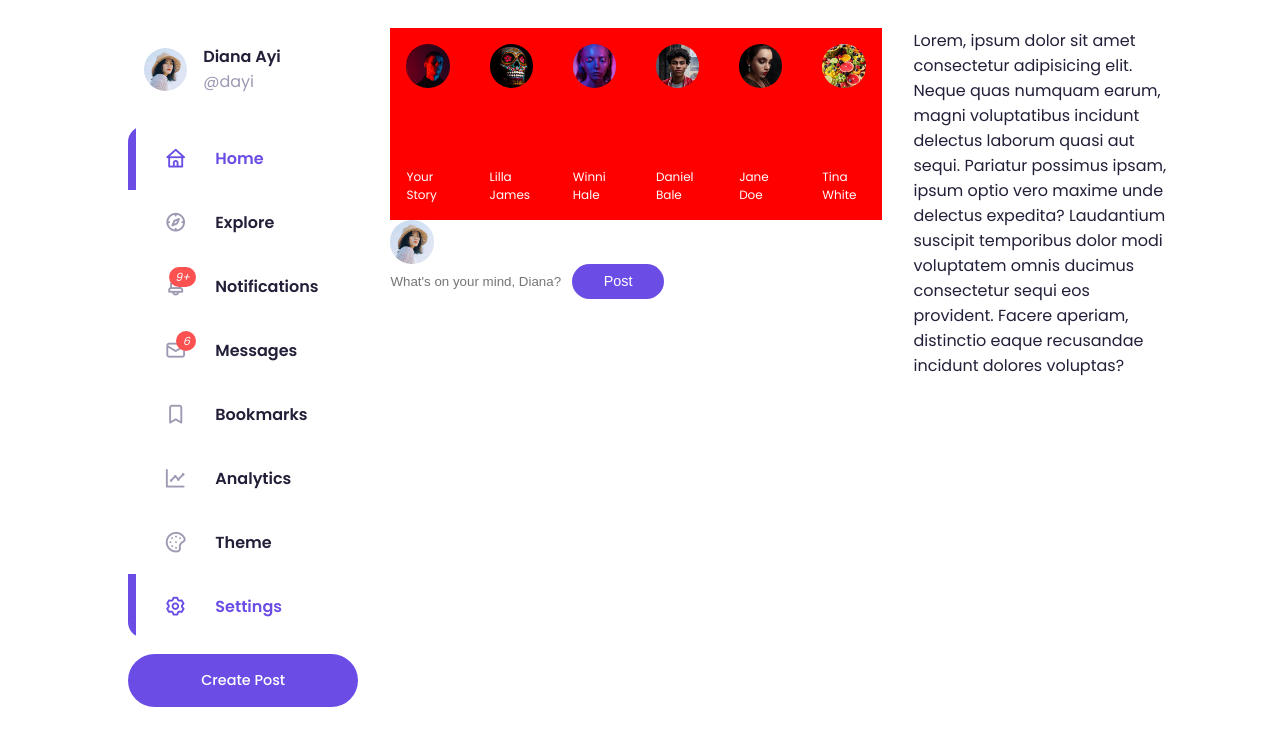
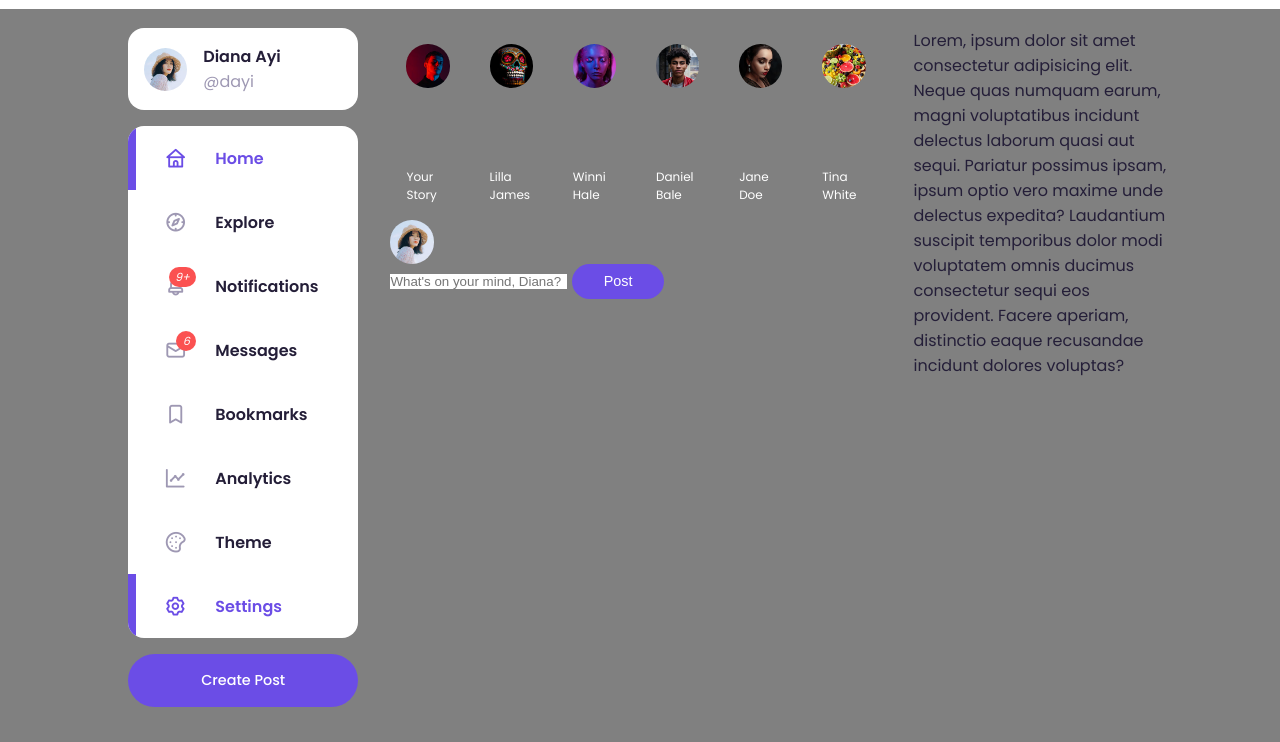
Before and after one commit to VincentMacauley/Responsive-Social-Media-Website, a plain HTML site: page index.html in a window 1280 px wide. Shown: the part 58-800 px from the top of the page. Drawn offline with nearby package versions, Linux system fonts and the light colour scheme.

Commit message:
Halfway through Main Page

```diff
--- a/style.css
+++ b/style.css
@@ -36,7 +36,7 @@
 body{
     font-family: 'Poppins', sans-serif;
     color: var(--color-dark);
-    background: var(--color-light);
+    background: gray;
     overflow-x: hidden;
 }
 
@@ -275,7 +275,6 @@ display: none;
     justify-content: space-between;
     height: 12rem;
     gap: 0.5rem;
-    background: red;
 }
 
 .middle .stories .story{
@@ -287,4 +286,7 @@ display: none;
     align-items: center;
     color: white;
     font-size: 0.75rem;
+    width: 100%;
+    position: relative;
+    overflow: hidden;
 }
```
